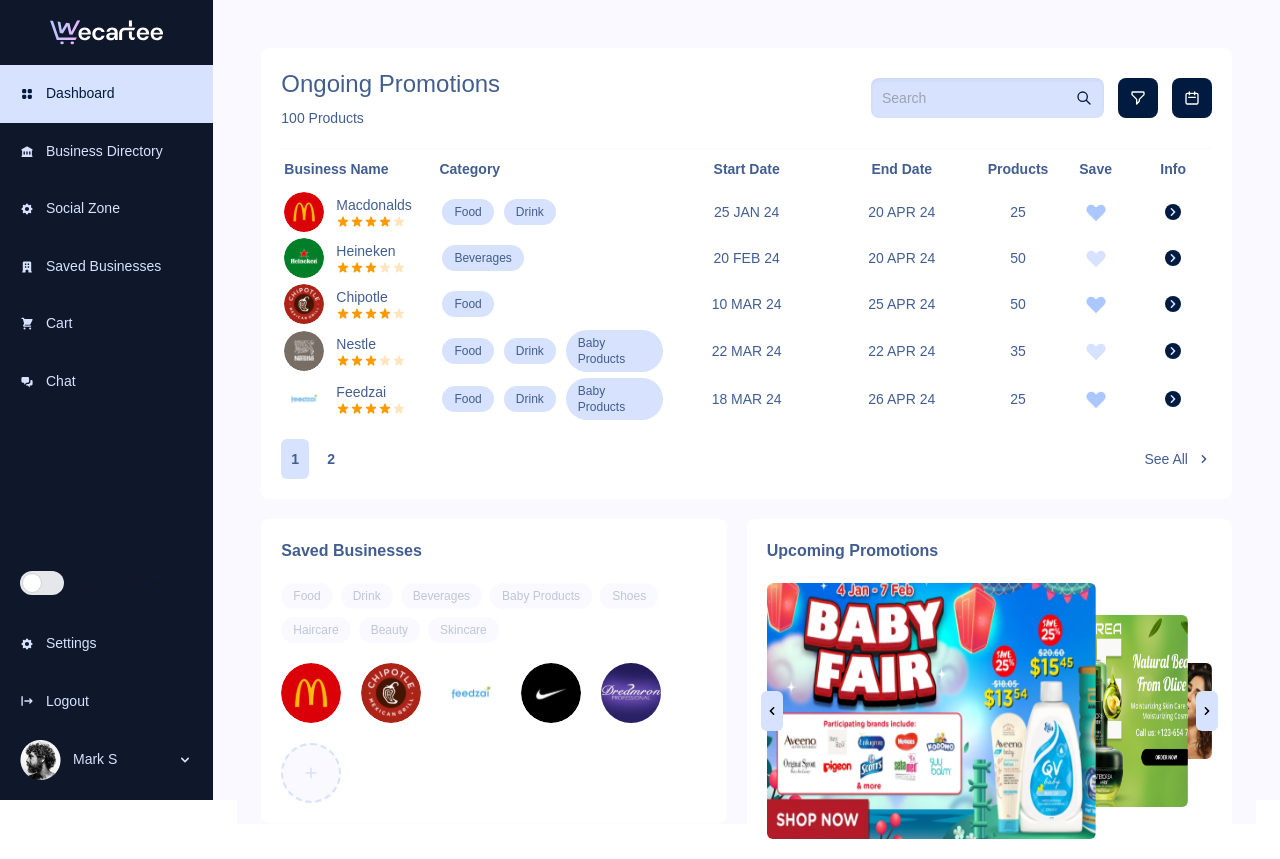
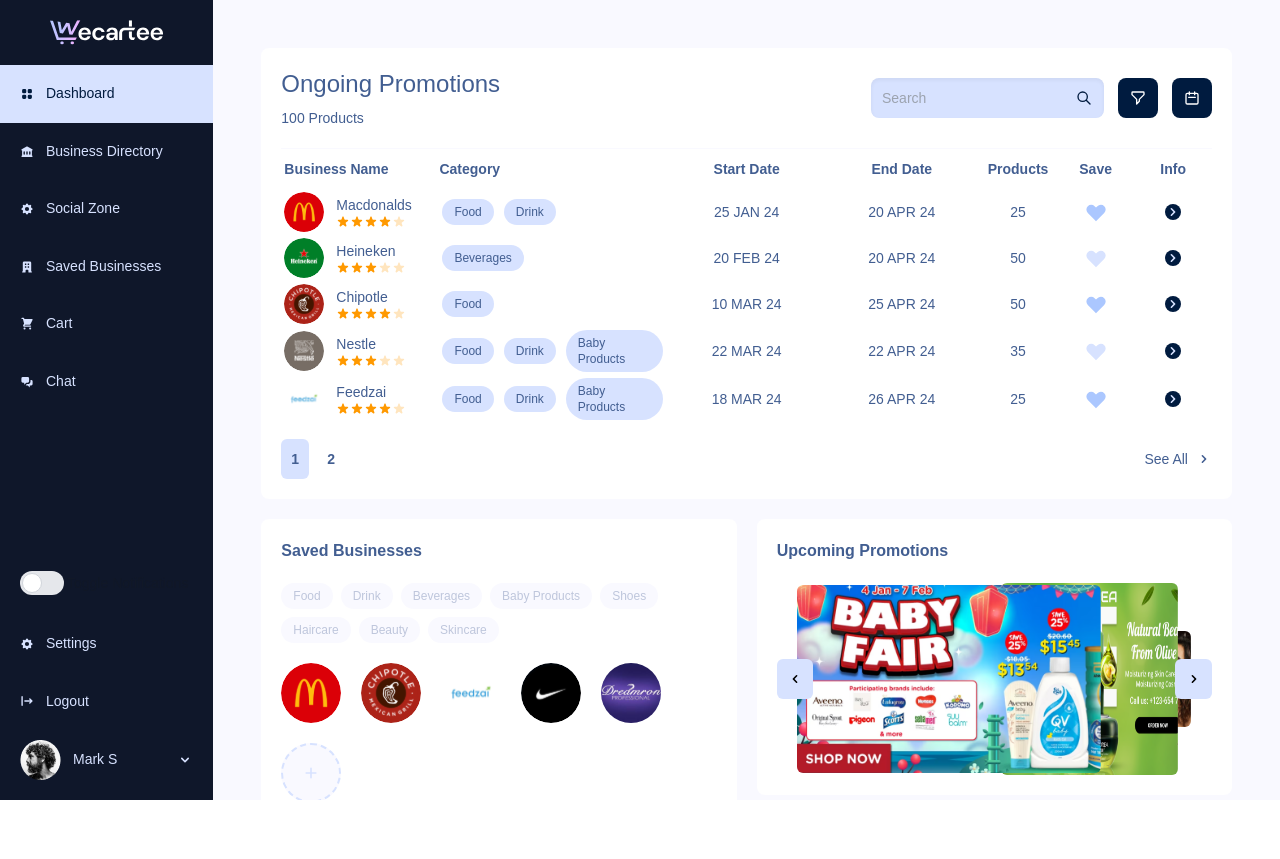
Before and after one commit to sulosp/wecartee-app, a React (Create React App) app in the folder client/: page / in a window 1280 px wide. After the commit the page ends 800 px from the top, so only its background shows below. Built offline with nearby package versions, Linux system fonts and the light colour scheme.

Commit message:
dashboard desktop

```diff
--- a/client/package.json
+++ b/client/package.json
@@ -7,6 +7,7 @@
     "@testing-library/react": "^13.4.0",
     "@testing-library/user-event": "^13.5.0",
     "classnames": "^2.5.1",
+    "gsap": "^3.12.5",
     "react": "^18.3.1",
     "react-dom": "^18.3.1",
     "react-icons": "^5.2.1",
--- a/client/src/components/buyer/dashboard.jsx
+++ b/client/src/components/buyer/dashboard.jsx
@@ -5,7 +5,7 @@
 
 function Dashboard() {
   return (
-    <div className="flex gap-5 flex-col justify-start items-center lg:min-h-lvh  p-24 bg-surface-100 w-full">
+    <div className="flex gap-5 flex-col justify-start items-center max-h-screen  p-24 bg-surface-100 w-full ">
 
       <div className="w-full flex p-20 bg-white rounded-lg justify-center items-center h-auto ">
         <OngoingPromotions />
--- a/client/src/components/buyer/upcomingPromotion.jsx
+++ b/client/src/components/buyer/upcomingPromotion.jsx
@@ -30,10 +30,12 @@
   }, [nextPromotion]);
 
   return (
-    <div className="flex flex-col justify-start items-start h-full bg-white gap-5 p-20 rounded-lg">
+    <div className="flex flex-col justify-start items-start h-auto bg-white gap-5 p-20 rounded-lg">
+
       <span className="text-title-md font-semibold text-primary-400 ">
         Upcoming Promotions
       </span>
+
       <div className="image-carousel inline-flex w-full justify-center items-center">
         <button
           onClick={prevPromotion}
@@ -41,10 +43,11 @@
         >
           <HiChevronLeft />
         </button>
-        <div className="w-full inline-flex justify-center items-center">
-          <div className="relative w-96 h-64 z-2 overflow-hidden rounded-md">
+
+        <div className="w-full inline-flex justify-between items-center">
+
             <img
-              className="absolute top-0 left-0 w-full h-full transition duration-1000"
+              className="w-96 h-84 z-2 overflow-hidden rounded-md"
               src={
                 promotionsWithImages[
                   (currentPromotionIndex - 1 + promotionsWithImages.length) %
@@ -53,19 +56,18 @@
               }
               alt={`Promotion ${currentPromotionIndex - 1}`}
             />
-          </div>
-          <div className="relative w-56 h-48 -ml-100 z-1 overflow-hidden rounded-md">
-            <img
-              className="w-full h-full transition duration-1000"
+
+<img
+              className="w-56 h-48 -ml-100 z-1 overflow-hidden rounded-md transition duration-1000"
               src={
                 promotionsWithImages[currentPromotionIndex].upcomingPromotion
               }
               alt={`Promotion ${currentPromotionIndex}`}
             />
-          </div>
-          <div className="relative w-36 h-24 -ml-100 z-0 overflow-hidden rounded-md">
+
+
             <img
-              className="absolute top-0 left-0 w-full h-full transition duration-1000"
+              className="w-36 h-24 -ml-100 z-0 overflow-hidden rounded-md transition duration-1000"
               src={
                 promotionsWithImages[
                   (currentPromotionIndex + 1) % promotionsWithImages.length
@@ -74,14 +76,17 @@
               alt={`Promotion ${currentPromotionIndex + 1}`}
             />
           </div>
-        </div>
-        <button
+
+          <button
           onClick={nextPromotion}
           className="flex justify-center items-center p-3 rounded-md  bg-primary-100 -ml-4 size-10 z-3"
         >
           <HiChevronRight />
         </button>
+
+        </div>
+
       </div>
-    </div>
+
   );
 }
--- a/client/src/components/shared/layout.jsx
+++ b/client/src/components/shared/layout.jsx
@@ -4,12 +4,14 @@
 
 export default function Layout() {
   return (
-    <div className="flex flex-row h-lvh ">
-      <div className="bg-slate-900 h-screen w-1/6 overflow-hidden">
+    <div className="flex flex-row h-lvh relative ">
+      <div className="bg-slate-900 h-screen w-1/6 overflow-hidden top-0 left-0 bottom-0">
         <Sidebar />
       </div>
-      <div className="flex gap-5 flex-col justify-start items-center lg:min-h-lvh w-5/6 p-24 bg-surface-100">
+      <div className="flex gap-5 flex-col justify-start items-center lg:min-h-lvh w-5/6 p-24 bg-surface-100 overflow-x-hidden ">
+      <div className="w-full overscroll-y-contain">
         <Outlet />
+      </div>
       </div>
     </div>
   );
```
Also changed, not shown: 1 other file (tests, documents, lock files or other folders).
